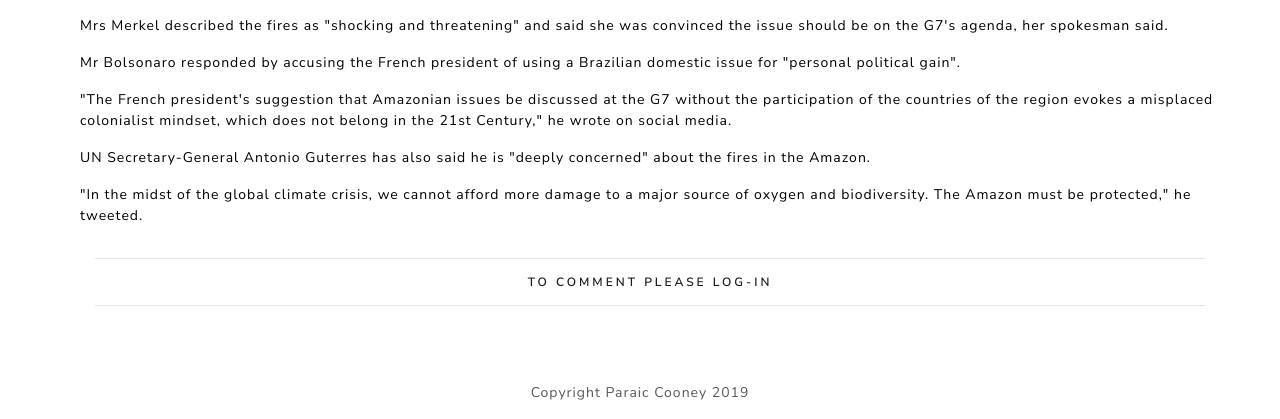
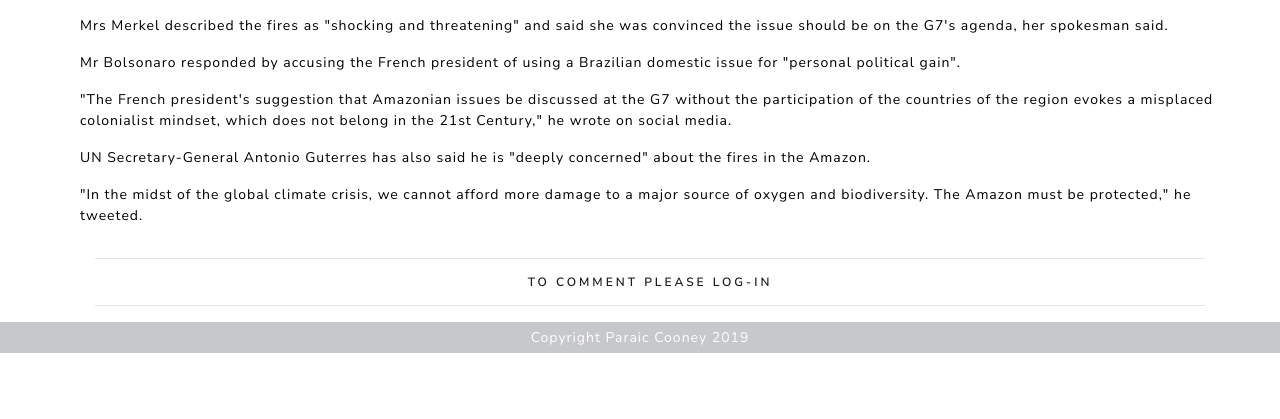
Before and after one commit to paraiccooney/full-stack-frameworks-project, a Django app: page /articles/1/ in a window 1280 px wide. Shown: the part 1249-1668 px from the top of the page. After the commit the page ends 1602 px from the top, so only its background shows below. Run offline with Django 3.2, Linux system fonts and the light colour scheme; data comes from the database, SQL or seed files in the repository; some libraries are stand-ins or nearby versions.

Commit message:
footer fixed to bottom & styled

```diff
--- a/static/css/custom.css
+++ b/static/css/custom.css
@@ -51,8 +51,14 @@
 
 
 footer {
-    padding-top: 60px;
     text-align: center;
+    background-color:#c6c8ca;
+    color:#fff;
+}
+.footer-para {
+    margin-bottom: 0px;
+    padding-top: 5px;
+    padding-bottom: 5px;
 }
 
 /* AUTHENTICATION STYLING */
@@ -108,6 +114,18 @@ form {
     float:right;
 }
 
+/* DASHBOARD STYLING */
+.dashboard-div {
+    background-color:#c6c8ca;
+    color:#fff;
+    align-content:center;
+    text-align: center;
+}
+.align-center {
+    align-content:center;
+    text-align: center;
+}
+
 /* MEDIA QUERIES */
 /* hide/reveal article summary based on screen size */
 .article-summary {
@@ -129,3 +147,7 @@ width:50%;
 body {
     max-width:100vw!important;
 }
+
+.main-content{
+    min-height: 95vh;
+}
--- a/templates/base.html
+++ b/templates/base.html
@@ -15,6 +15,7 @@
     {% endblock head_js %}
 </head>
 <body>
+<div class="main-content">
     <nav class="navbar navbar-expand-lg navbar-dark bg-primary">
   <a class="navbar-brand" href="{% url 'index' %}">Independent Press <span class="navbar-subheading">- reader supported media</span></a>
   <button class="navbar-toggler" type="button" data-toggle="collapse" data-target="#navbarColor01" aria-controls="navbarColor01" aria-expanded="false" aria-label="Toggle navigation">
@@ -74,10 +75,10 @@
 
 {% block content %} {% endblock %}
 
-
+</div>
     <footer>
         <div class="container">
-            <p>Copyright Paraic Cooney 2019</p>
+            <p class="footer-para">Copyright Paraic Cooney 2019</p>
         </div>
     </footer>
 </body>
```
